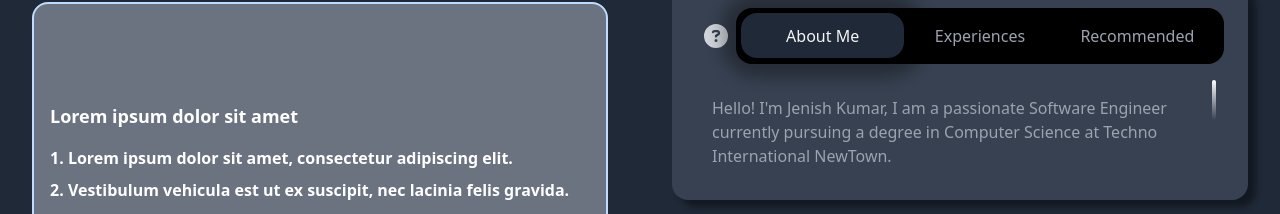
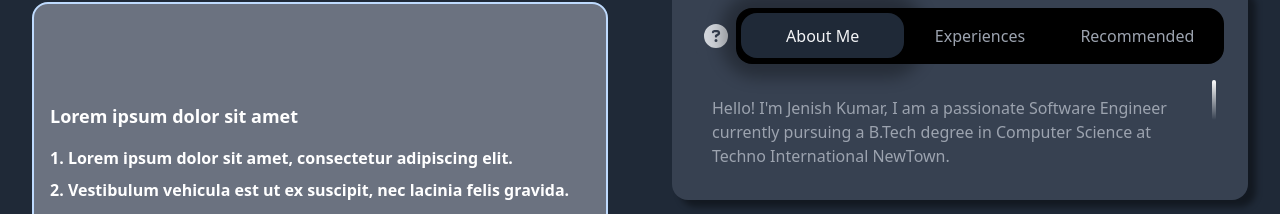
Before and after one commit to Jenishkr/lunacal-assignment.io, a React (Create React App) app: page / in a window 1280 px wide. Shown: the part 110-324 px from the top of the page. Built offline with nearby package versions, Linux system fonts and the light colour scheme.

Commit message:
Update AboutExperienceWidget.jsx

```diff
--- a/src/components/AboutExperienceWidget.jsx
+++ b/src/components/AboutExperienceWidget.jsx
@@ -74,7 +74,7 @@ const AboutExperienceWidget = () => {
           >
             <div className="w-full sm:w-1/3 p-4 text-gray-400">
               <p>
-                Hello! I'm Jenish Kumar, I am a passionate Software Engineer currently pursuing a degree in Computer Science at Techno International NewTown.
+                Hello! I'm Jenish Kumar, I am a passionate Software Engineer currently pursuing a B.Tech degree in Computer Science at Techno International NewTown.
               </p>
             </div>
             <div className="w-full sm:w-1/3 p-4 text-gray-400">
```
